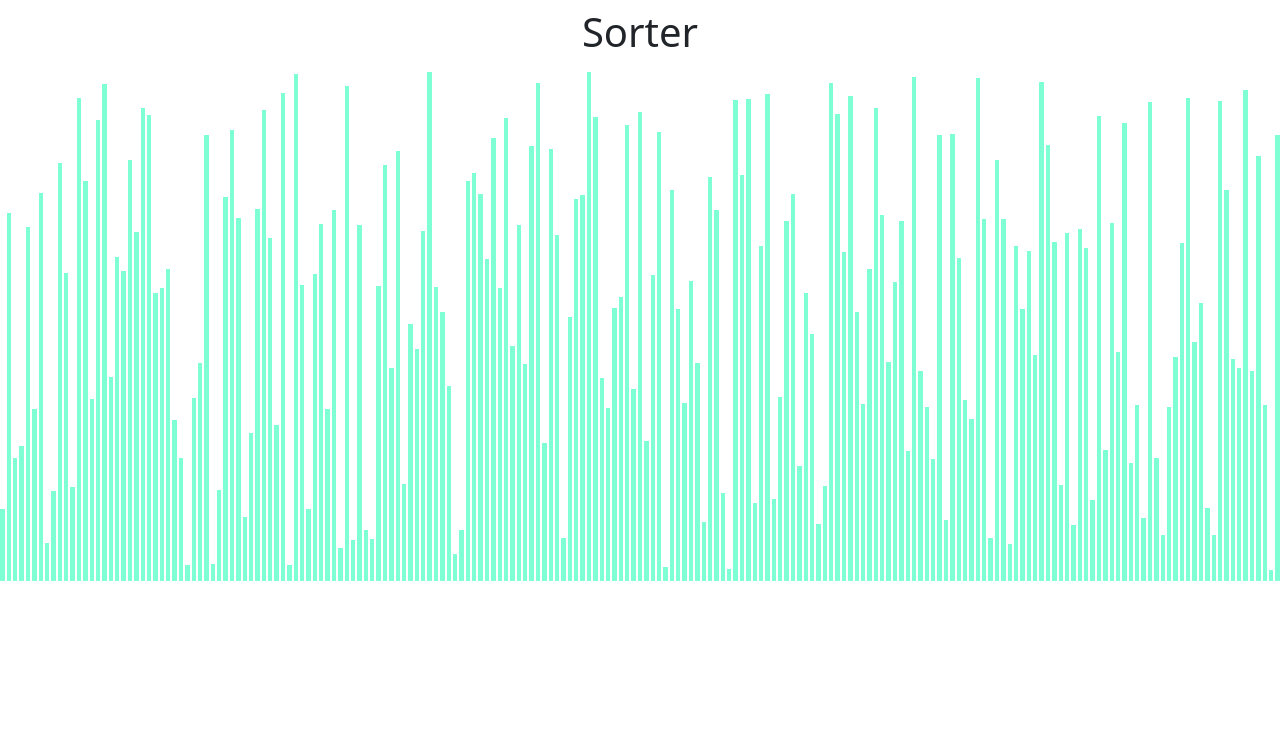
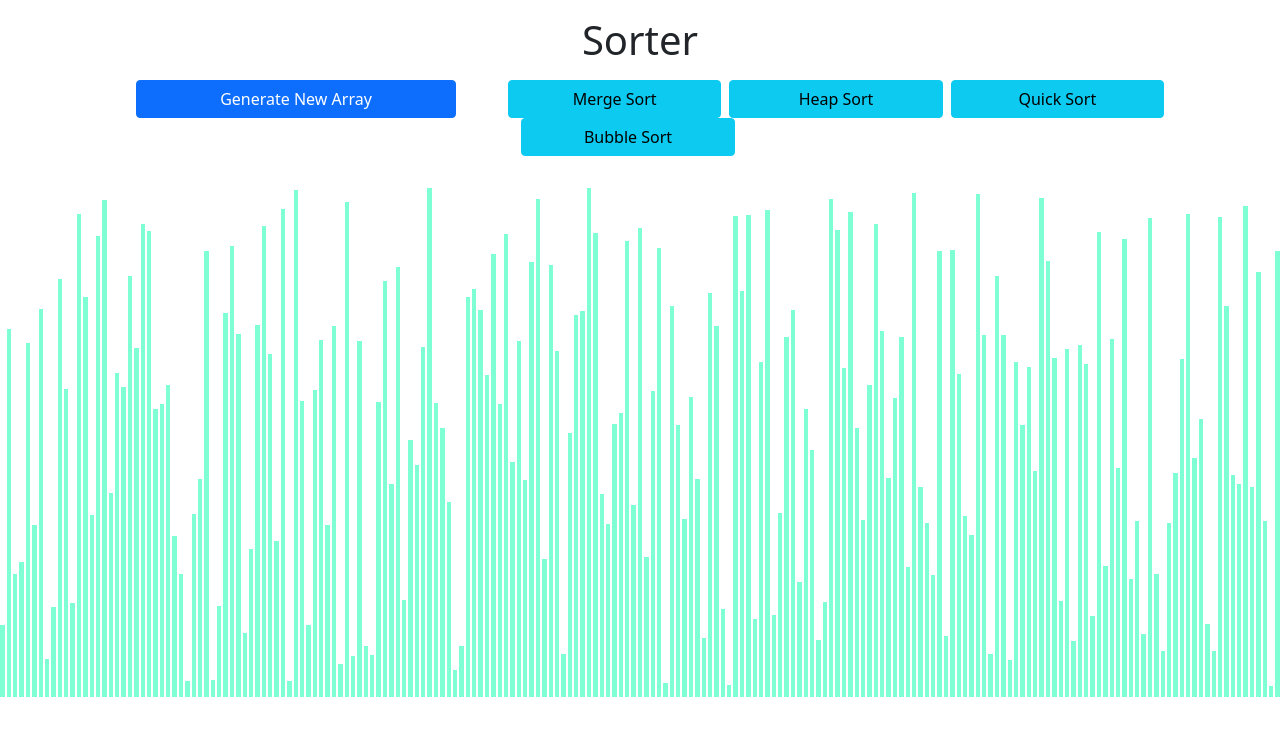
Before and after one commit to KennWg/sorting-app, a React (Create React App) app: page / in a window 1280 px wide. Shown: the top 736 px of the page. Built offline with nearby package versions, Linux system fonts and the light colour scheme.

Commit message:
added buttons

```diff
--- a/src/components/SortingMain/index.js
+++ b/src/components/SortingMain/index.js
@@ -17,7 +17,14 @@ function SortingMain() {
 
     return (
         <div className="w-100 justify-content-center">
-            <h1 className="text-center my-2">Sorter</h1>
+            <h1 className="text-center my-3">Sorter</h1>
+            <div className="row w-100 pb-4 justify-content-center">
+                <button className="col-3 btn btn-primary mx-5" onClick={newArray}>Generate New Array</button>
+                <button className="col-2 btn btn-info mx-1">Merge Sort</button>
+                <button className="col-2 btn btn-info mx-1">Heap Sort</button>
+                <button className="col-2 btn btn-info mx-1">Quick Sort</button>
+                <button className="col-2 btn btn-info mx-1">Bubble Sort</button>
+            </div>
             <div className="array-container py-2 w-100 justify-content-center d-flex align-items-end">
                 {state.map((value, i) => (
                     <div className="array-value" key={i} style={{ height: `${value}px` }}></div>
```
